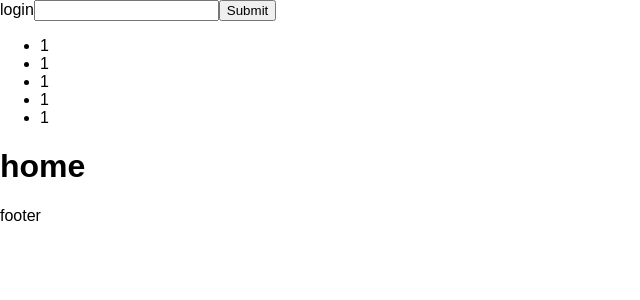
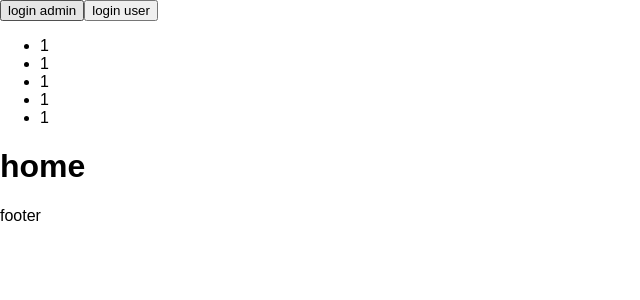
Before and after one commit to garrettcambre/subscription-business, a React (Create React App) app: page / in a window 1280 px wide. Shown: the top 300 px of the page, without its empty margins (0-640 px from the left). Built offline with nearby package versions, Linux system fonts and the light colour scheme.

Commit message:
pushed more coontrol to the Login component and made it the parent component of adminPage vs UserPage so that login controls the view through its state

```diff
--- a/src/App.js
+++ b/src/App.js
@@ -1,37 +1,19 @@
 import React, { Component } from 'react';
-import AdminPage from './adminPage';
-import UserPage from './userPage';
 import Login from './login'
 import Footer from './footer';
 //import logo from './logo.svg';
 import './App.css';
 
 class App extends Component {
-  constructor(props){
-  super(props)
-this.state= {isLoggedInAdmin: true}
-}
   render() {
-    let isLoggedInAdmin = false;
-    if (isLoggedInAdmin){
-    return (
-      <div>
-        <Login/>
-        <AdminPage/>
-        <Footer/>
-      </div>
-    );
-    }
-    else{
-      return (
-        <div>
-          <Login/>
-          <UserPage/>
-          <Footer/>
-        </div>
-      );
+    return(
+    <div>
+      <Login/>
+      <Footer/>
+    </div>
+  );
       }
     }
-  }
+
 
 export default App;
--- a/src/login.js
+++ b/src/login.js
@@ -1,17 +1,55 @@
 import React, { Component } from 'react';
+import AdminPage from './adminPage';
+import UserPage from './userPage';
 
 
 class Login extends Component{
-  render(){
-    return(
-      <form>
-        <label>
-        login
-        <input type='text' />
-        </label>
-        <input type="submit"/>
-      </form>
+  constructor(props){
+    super(props)
+    this.state ={ isUserLoggedIn: false, isAdminLoggedIn: false}
+
+      this.handleUserClick=this.handleUserClick.bind(this);
+      this.handleAdminClick=this.handleAdminClick.bind(this);
+    }
+
+
+
+handleUserClick(){
+  this.setState({isUserLoggedIn: true, isAdminLoggedIn: false});
+  console.log('changed state')
+};
+handleAdminClick(){
+  this.setState({isUserLoggedIn: false, isAdminLoggedIn: true});
+    console.log('changed state')
+};
+
+
+render(){
+  if (this.state.isAdminLoggedIn){
+  return (
+    <div>
+      <div>
+        <button onClick={this.handleAdminClick}>login admin</button>
+        <button onClick={this.handleUserClick}>login user</button>
+      </div>
+      <AdminPage/>
+    </div>
+  );
+}else{
+    return (
+      <div>
+        <div>
+          <button onClick={this.handleAdminClick}>login admin</button>
+          <button onClick={this.handleUserClick}>login user</button>
+        </div>
+
+        <UserPage/>
+      </div>
     );
-  }
 }
+}
+}
+
+
+
 export default Login;
--- a/src/stats.js
+++ b/src/stats.js
@@ -5,7 +5,7 @@ class Stats extends Component{
 render(){
   return(
     <div>
-      <h1>'stats'</h1>
+      <h1>stats</h1>
     </div>
   );
 }
```
